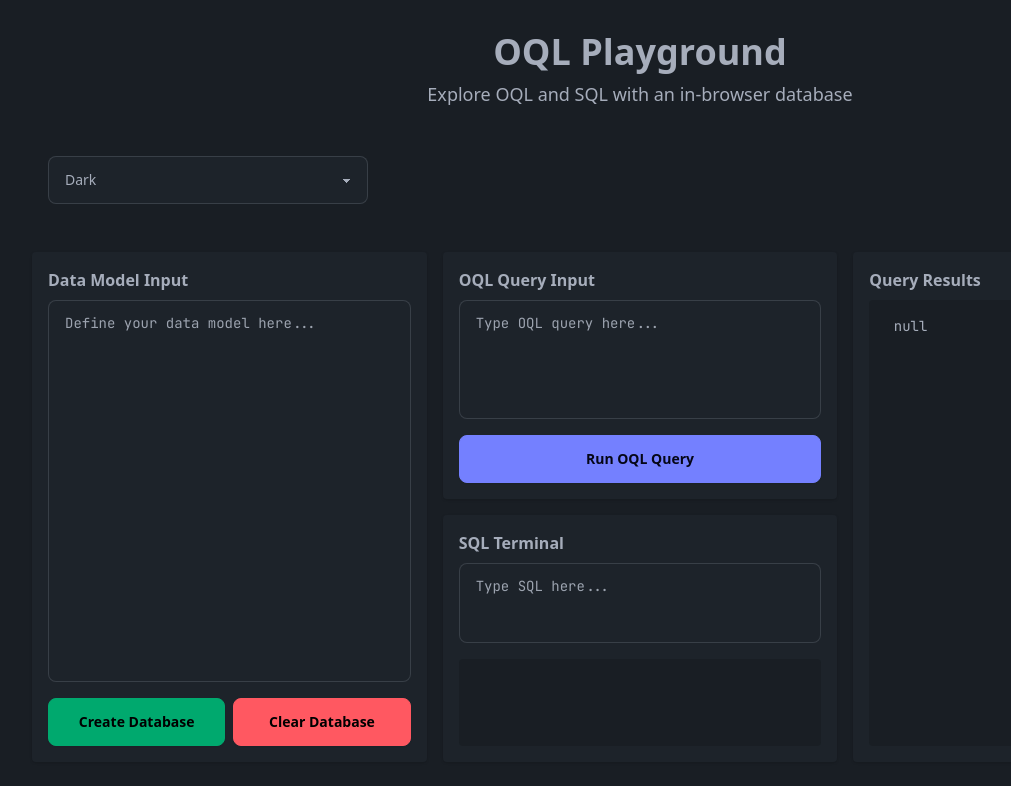
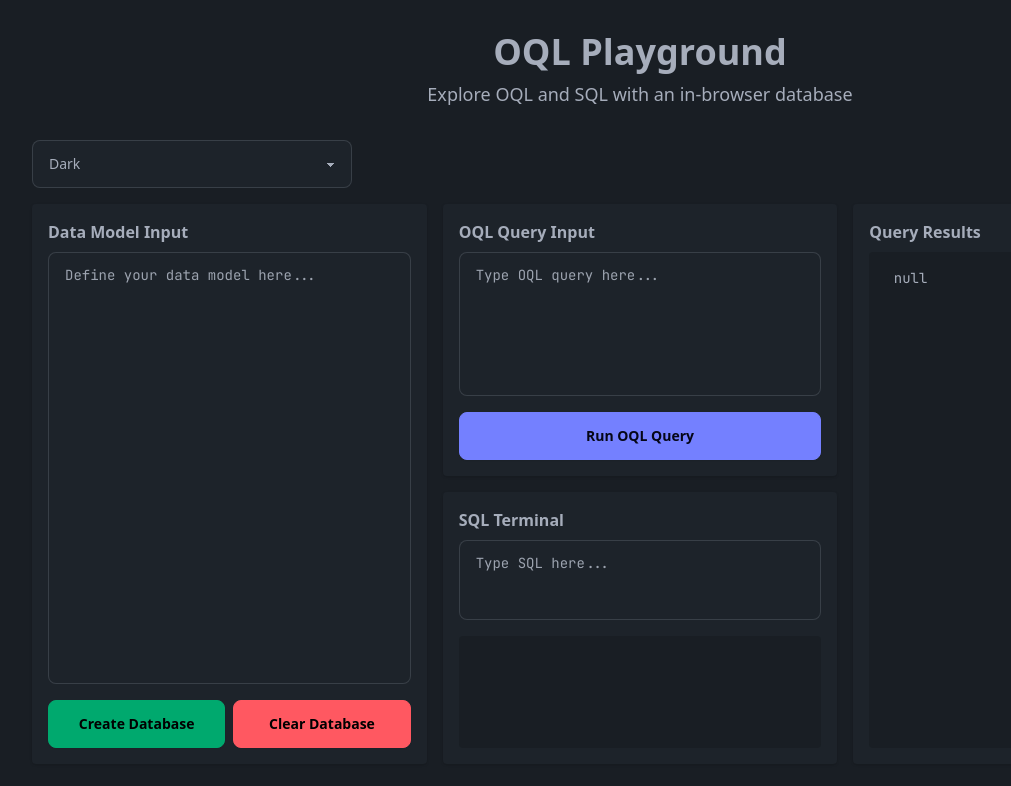
Before and after one commit to edadma/oql-playground, a React (Vite) app: page / in a window 1280 px wide. Shown: the top 786 px of the page, without its empty margins (0-1011 px from the left). Built offline with nearby package versions, Linux system fonts and the light colour scheme.

Commit message:
fix ui layout

```diff
--- a/src/App.tsx
+++ b/src/App.tsx
@@ -32,7 +32,7 @@ const App: FC = () => {
 
       <ThemeSelectorDropdown />
 
-      <div className="grid grid-cols-3 gap-4 mt-8 h-[calc(100vh-290px)]">
+      <div className="grid grid-cols-3 gap-4 mt-4 h-[calc(100vh-240px)]">
         <div className="bg-base-100 p-4 rounded shadow flex flex-col">
           <label className="block mb-2 font-bold">Data Model Input</label>
           <textarea
--- a/src/ThemeSelectorDropdown.tsx
+++ b/src/ThemeSelectorDropdown.tsx
@@ -42,7 +42,7 @@ const ThemeSelectorDropdown: FC = () => {
   }, [theme])
 
   return (
-    <div className="bg-base-200 text-base-content p-4">
+    <div className="bg-base-200 text-base-content">
       <select
         className="select select-bordered w-full max-w-xs"
         value={theme}
```
